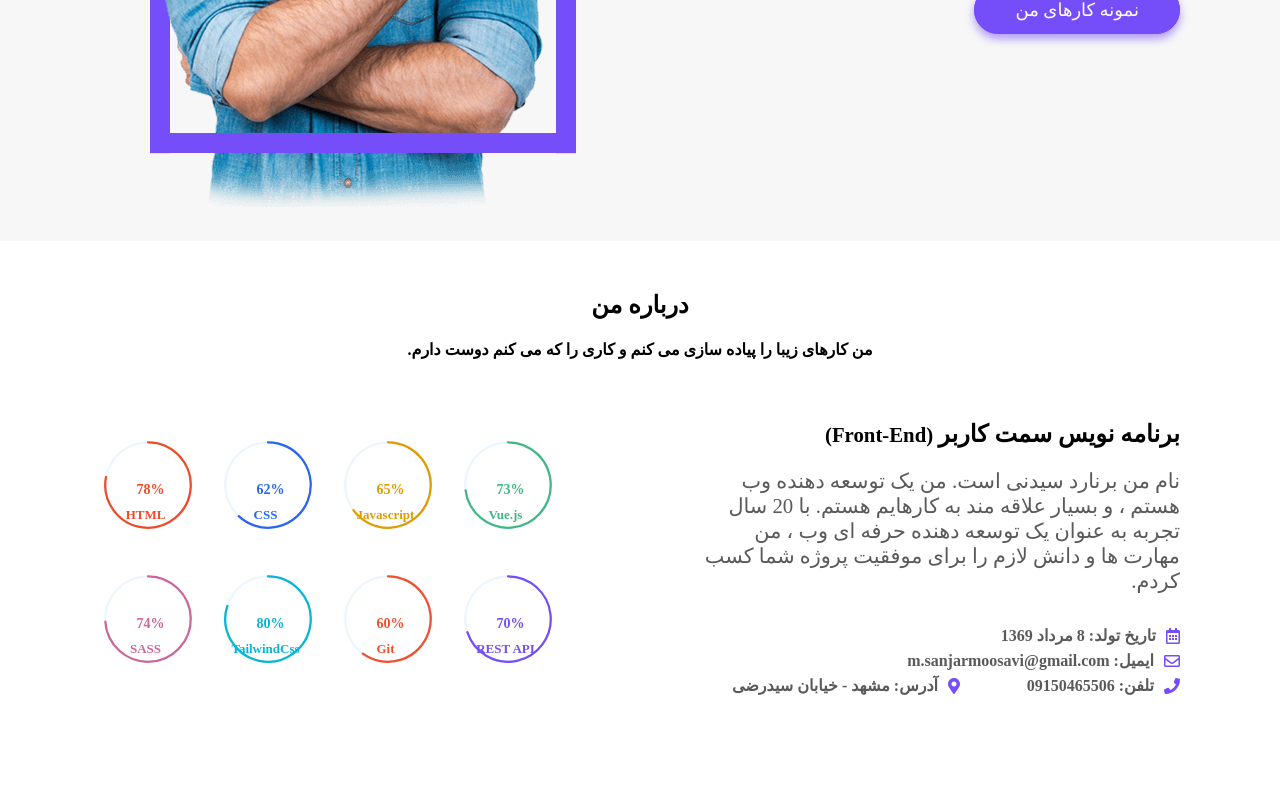
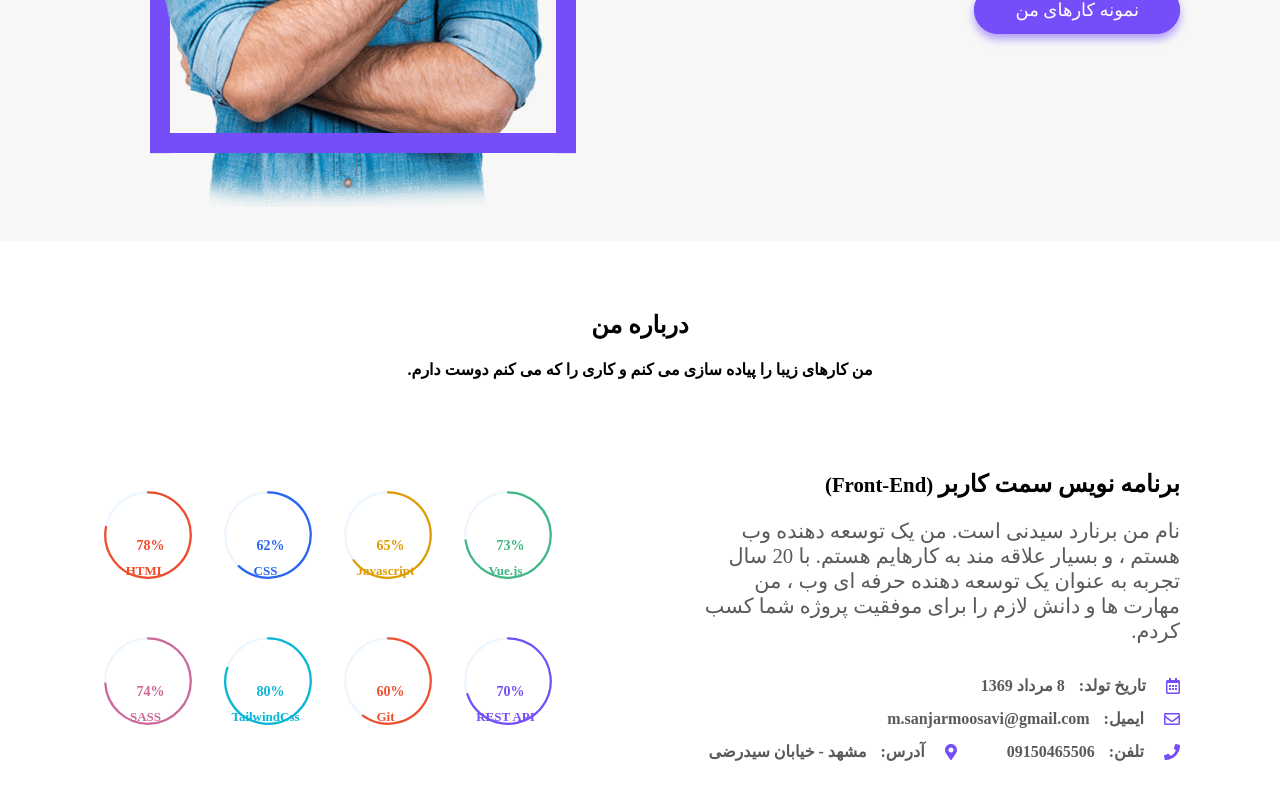
Before and after one commit to Mousavi-69/Resumes, a Vue app: page / in a window 1280 px wide. Shown: the part 560-1360 px from the top of the page. Before the commit the page ends 1277 px from the top, so only its background shows below. Built offline with nearby package versions, Linux system fonts and the light colour scheme.

Commit message:
fix About Me

```diff
--- a/src/components/AboutMe.vue
+++ b/src/components/AboutMe.vue
@@ -204,11 +204,12 @@ const customTextSizeChart = 13;
 </template>
 <style scoped lang="scss">
 .container {
-  padding-top: 30px;
+  padding-top: 50px;
+  padding-bottom:100px;
   text-align: center;
   .section {
     display: flex;
-    padding-top: 20px;
+    padding-top: 50px;
     .content-left {
       width: 50%;
     }
@@ -244,6 +245,7 @@ const customTextSizeChart = 13;
     .contentUs {
       display: flex;
       align-items: center;
+      padding-bottom: 8px;
       .icon-parent {
         display: flex;
         justify-content: center;
@@ -258,6 +260,10 @@ const customTextSizeChart = 13;
           font-size: 1rem;
           font-weight: 600;
           color: rgb(90, 90, 90);
+          padding-right: 10px;
+          span{
+            padding-left: 10px;
+          }
         }
       }
     }
```
